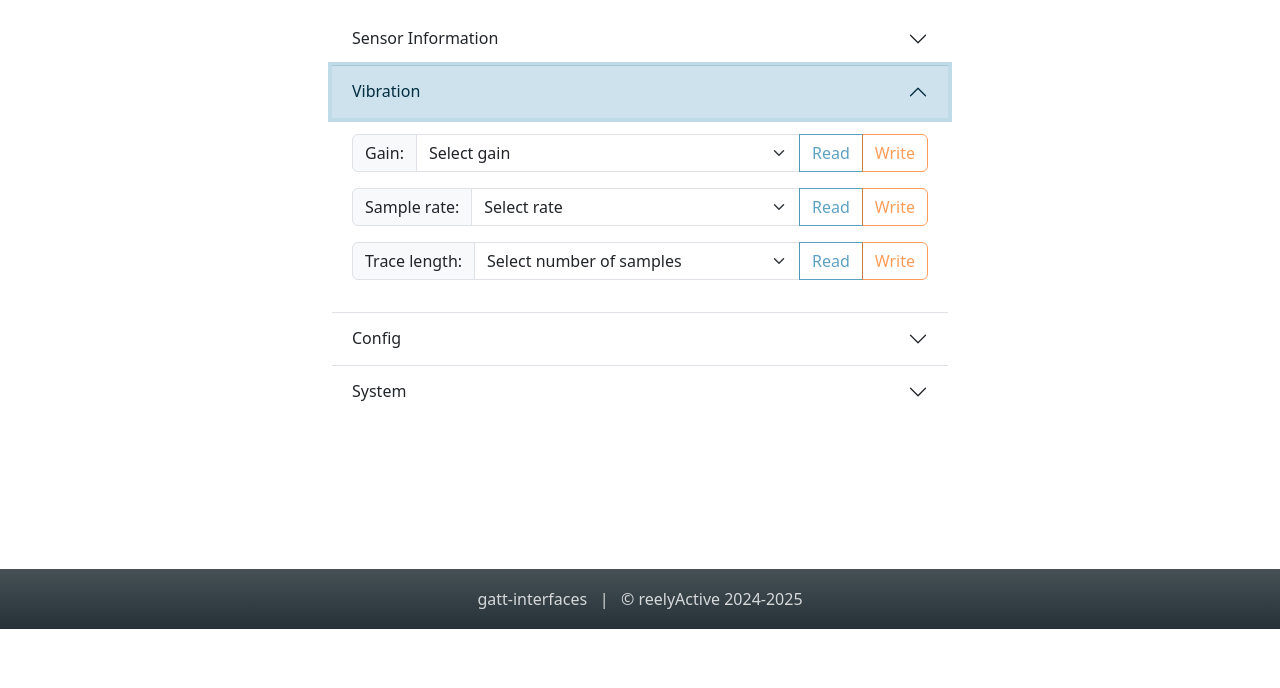
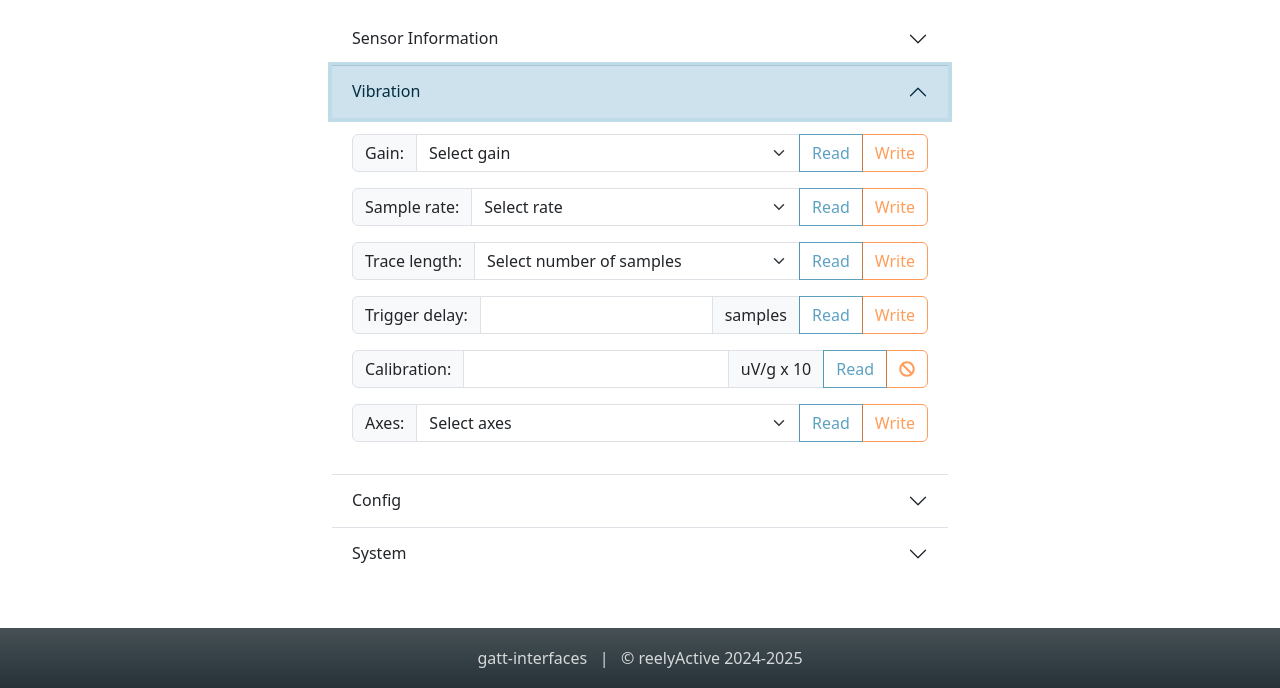
Before and after one commit to reelyactive/gatt-interfaces, a plain HTML site: page sensorworks-bluvib/index.html in a window 1280 px wide. Both pictures are taken after a click on the button "Vibration". Shown: the part 171-859 px from the top of the page. Before the commit the page ends 800 px from the top, so only its background shows below. Drawn offline with Linux system fonts and the light colour scheme.

Commit message:
Added missing characteristics

```diff
--- a/js/sensorworks-bluvib.js
+++ b/js/sensorworks-bluvib.js
@@ -36,6 +36,24 @@ const UI_CHARACTERISTICS = new Map([
     readButton: document.querySelector('#tracelengthread'),
     writeButton: document.querySelector('#tracelengthwrite')
   }],
+  [ "1c930025-d459-11e7-9296-b8e856369374", { // Trigger delay
+    element: document.querySelector('#triggerdelay'),
+    valueType: "Uint16LE",
+    readButton: document.querySelector('#triggerdelayread'),
+    writeButton: document.querySelector('#triggerdelaywrite')
+  }],
+  [ "1c930029-d459-11e7-9296-b8e856369374", { // Calibration
+    element: document.querySelector('#calibration'),
+    valueType: "Int16LE",
+    readButton: document.querySelector('#calibrationread')
+    // Do not include writeButton: calibration should seldom be written!
+  }],
+  [ "1c93002b-d459-11e7-9296-b8e856369374", { // Axes
+    element: document.querySelector('#axesselection'),
+    valueType: "Uint8",
+    readButton: document.querySelector('#axesread'),
+    writeButton: document.querySelector('#axeswrite')
+  }],
   [ "1c930030-d459-11e7-9296-b8e856369374", { // Release
     element: { value: 1 },
     valueType: "Uint8",
@@ -57,6 +75,12 @@ const UI_CHARACTERISTICS = new Map([
     valueType: "Uint16LE",
     readButton: document.querySelector('#wakeupintervalread'),
     writeButton: document.querySelector('#wakeupintervalwrite')
+  }],
+  [ "1c930037-d459-11e7-9296-b8e856369374", { // Wakeup level
+    element: document.querySelector('#wakeuplevel'),
+    valueType: "Int16LE",
+    readButton: document.querySelector('#wakeuplevelread'),
+    writeButton: document.querySelector('#wakeuplevelwrite')
   }],
   [ "1c930038-d459-11e7-9296-b8e856369374", { // Battery
     element: document.querySelector('#battery'),
--- a/sensorworks-bluvib/index.html
+++ b/sensorworks-bluvib/index.html
@@ -271,6 +271,50 @@
                     <button class="btn btn-outline-secondary" type="button"
                             id="tracelengthwrite" disabled> Write </button>
                   </div>
+                  <div class="input-group mb-3">
+                    <span class="input-group-text"
+                          id="triggerdelaylabel"> Trigger delay: </span>
+                    <input type="number" class="form-control"
+                           id="triggerdelay" aria-label="Trigger delay"
+                           aria-describedby="triggerdelaylabel"
+                           min="0" max="65535">
+                    <span class="input-group-text"
+                          id="triggerdelaysampleslabel"> samples </span>
+                    <button class="btn btn-outline-primary" type="button"
+                            id="triggerdelayread" disabled> Read </button>
+                    <button class="btn btn-outline-secondary" type="button"
+                            id="triggerdelaywrite" disabled> Write </button>
+                  </div>
+                  <div class="input-group mb-3">
+                    <span class="input-group-text"
+                          id="calibrationlabel"> Calibration: </span>
+                    <input type="number" class="form-control"
+                           id="calibration" aria-label="Calibration"
+                           aria-describedby="calibrationlabel"
+                           min="-32768" max="32767">
+                    <span class="input-group-text"
+                          id="calibrationunitslabel"> uV/g x 10 </span>
+                    <button class="btn btn-outline-primary" type="button"
+                            id="calibrationread" disabled> Read </button>
+                    <button class="btn btn-outline-secondary" type="button"
+                            id="calibrationwrite" disabled>
+                      <i class="fas fa-ban"></i>
+                    </button>
+                  </div>
+                  <div class="input-group mb-3">
+                    <span class="input-group-text"
+                          id="axeslabel"> Axes: </span>
+                    <select class="form-select" aria-label="Axes selection"
+                            aria-describedby="axeslabel" id="axesselection">
+                      <option selected> Select axes </option>
+                      <option value="1"> 1 </option>
+                      <option value="3"> 3 </option>
+                    </select>
+                    <button class="btn btn-outline-primary" type="button"
+                            id="axesread" disabled> Read </button>
+                    <button class="btn btn-outline-secondary" type="button"
+                            id="axeswrite" disabled> Write </button>
+                  </div>
                 </div>
               </div>
             </div>
@@ -387,6 +431,20 @@
                   </div>
                   <div class="input-group mb-3">
                     <span class="input-group-text"
+                          id="wakeuplevellabel"> Wakeup level: </span>
+                    <input type="number" class="form-control"
+                           id="wakeuplevel" aria-label="Wakeup level"
+                           aria-describedby="wakeuplevellabel"
+                           min="-32768" max="32767">
+                    <span class="input-group-text"
+                          id="wakeuplevelsscalelabel"> 1/32768 scale </span>
+                    <button class="btn btn-outline-primary" type="button"
+                            id="wakeuplevelread" disabled> Read </button>
+                    <button class="btn btn-outline-secondary" type="button"
+                            id="wakeuplevelwrite" disabled> Write </button>
+                  </div>
+                  <div class="input-group mb-3">
+                    <span class="input-group-text"
                           id="batterylabel"> Battery voltage: </span>
                     <input type="text" class="form-control" id="battery"
                            aria-label="Battery voltage"
```
